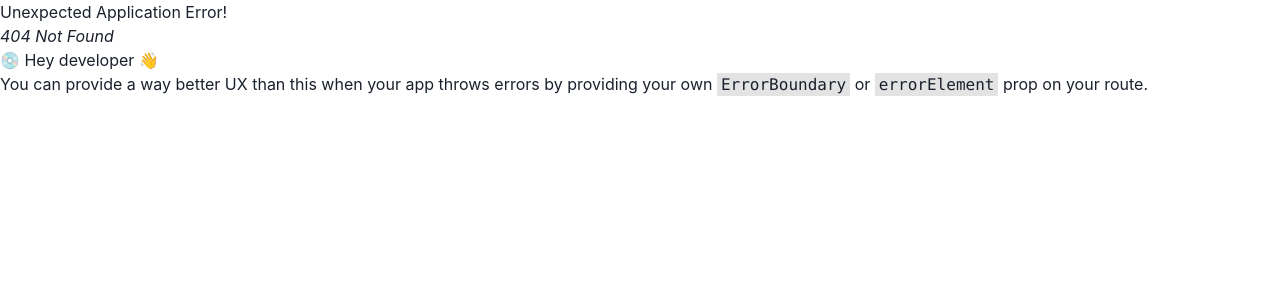
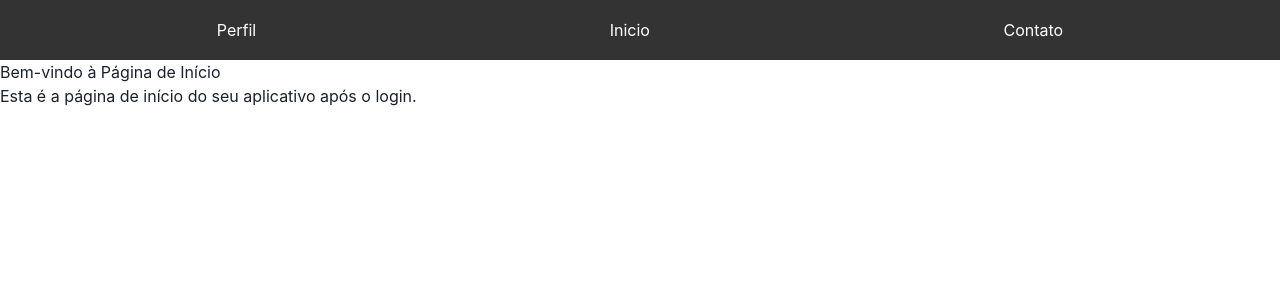
Before and after one commit to MarcoAntonioMj/EcoLink, a React (Create React App) app in the folder ecolink/: page /inicio in a window 1280 px wide. Before the commit this address had no page. Shown: the top 300 px of the page. Built offline with nearby package versions, Linux system fonts and the light colour scheme.

Commit message:
FEAT: ADD TELA INICIO

```diff
--- a/ecolink/package.json
+++ b/ecolink/package.json
@@ -3,9 +3,13 @@
   "version": "0.1.0",
   "private": true,
   "dependencies": {
+    "@chakra-ui/react": "^2.8.2",
+    "@emotion/react": "^11.11.4",
+    "@emotion/styled": "^11.11.5",
     "@testing-library/jest-dom": "^5.17.0",
     "@testing-library/react": "^13.4.0",
     "@testing-library/user-event": "^13.5.0",
+    "framer-motion": "^11.2.4",
     "react": "^18.3.1",
     "react-dom": "^18.3.1",
     "react-router-dom": "^6.23.1",
--- /dev/null
+++ b/ecolink/src/Routes/TelaDeInicio.js
@@ -0,0 +1,25 @@
+import React from 'react';
+import '../styles/styleNavbar.css';
+const Navbar = () => {
+  return (
+    <div className="navbar">
+      <div className="navbar-container">
+        <a href="#" className="navbar-item">Perfil</a>
+        <a href="#" className="navbar-item">Inicio</a>
+        <a href="#" className="navbar-item">Contato</a>
+      </div>
+    </div>
+  );
+};
+
+const TelaDeInicio = () => {
+  return (
+    <div>
+      <Navbar />
+      <h1>Bem-vindo à Página de Início</h1>
+      <p>Esta é a página de início do seu aplicativo após o login.</p>
+    </div>
+  );
+};
+
+export default TelaDeInicio;
--- a/ecolink/src/Routes/TelaDeLogin.js
+++ b/ecolink/src/Routes/TelaDeLogin.js
@@ -1,10 +1,19 @@
 import React, { useState } from 'react';
+import { Link } from 'react-router-dom';
 import logoImg from '../assets/Green Simple Eco Energy Logo (1).png';
 import '../styles/styleTelaDeLogin.css'; // Importa o arquivo CSS
 
 function TelaDeLogin() {
   const [email, setEmail] = useState("");
   const [password, setPassword] = useState("");
+
+  // Função para lidar com o clique no botão de login
+  const handleLogin = () => {
+    // Aqui você pode adicionar lógica para validar o email e a senha, se necessário
+
+    // Redireciona para a página de início
+    window.location.href = "/inicio";
+  };
 
   return (
     <div className="container">
@@ -32,11 +41,12 @@ function TelaDeLogin() {
               <span className="focus-input" data-placeholder="Password"></span>
             </div>
             <div className="container-login-form-btn">
-              <button className="login-form-btn">Login</button>
+              {/* Use o Link para redirecionar para a página de início */}
+              <button className="login-form-btn" onClick={handleLogin}>Login</button>
             </div>
             <div className="text-center">
               <span className="txt">Não possui conta?</span>
-              <a className="txt2" href="/Cadastrar">Criar conta</a>
+              <Link className="txt2" to="/Cadastrar">Criar conta</Link> {/* Use o Link para navegar para a página de cadastro */}
             </div>
           </div>
         </div>
--- a/ecolink/src/index.js
+++ b/ecolink/src/index.js
@@ -1,36 +1,35 @@
 import React from 'react';
-import ReactDOM from 'react-dom/client';
-import { createBrowserRouter, RouterProvider } from 'react-router-dom';
+import ReactDOM from 'react-dom';
+import { BrowserRouter, Routes, Route, Navigate } from 'react-router-dom';
 import { ChakraProvider } from "@chakra-ui/react";
 import TelaDeLogin from './Routes/TelaDeLogin';
+import TelaDeInicio from './Routes/TelaDeInicio';
 import Cadastrar from './Routes/Cadastrar';
 import CadastrarCentroEcologico from './Routes/CadastrarCentroEcologico';
 import CadastrarCatadores from './Routes/CadastrarCatadores';
 
-const router = createBrowserRouter([
-  {
-    path: "/",
-    element: <TelaDeLogin />,
-  },
-  {
-    path: "Cadastrar",
-    element: <Cadastrar />,
-  },
-  {
-    path: "CadastrarCentroEcologico",
-    element: <CadastrarCentroEcologico />,
-  },
-  {
-    path: "CadastrarCatadores",
-    element: <CadastrarCatadores />,
-  },
-]);
+// Simulação de autenticação
+const isAutenticado = true; // Suponha que o usuário está autenticado
 
-const root = ReactDOM.createRoot(document.getElementById('root'));
-root.render(
+function App() {
+  return (
+    <ChakraProvider>
+      <BrowserRouter>
+        <Routes>
+          <Route path="/" element={<TelaDeLogin />} />
+          <Route path="/inicio" element={isAutenticado ? <TelaDeInicio /> : <Navigate to="/" />} />
+          <Route path="/Cadastrar" element={<Cadastrar />} />
+          <Route path="/CadastrarCentroEcologico" element={<CadastrarCentroEcologico />} />
+          <Route path="/CadastrarCatadores" element={<CadastrarCatadores />} />
+        </Routes>
+      </BrowserRouter>
+    </ChakraProvider>
+  );
+}
+
+ReactDOM.render(
   <React.StrictMode>
-    <ChakraProvider>
-      <RouterProvider router={router} />
-    </ChakraProvider>
-  </React.StrictMode>
+    <App />
+  </React.StrictMode>,
+  document.getElementById('root')
 );
--- /dev/null
+++ b/ecolink/src/styles/styleNavbar.css
@@ -0,0 +1,22 @@
+.navbar {
+    background-color: #333; /* Cor de fundo da barra de navegação */
+    padding: 10px 0; /* Espaçamento interno */
+  }
+
+  .navbar-container {
+    max-width: 1200px; /* Largura máxima da barra de navegação */
+    margin: 0 auto; /* Centralizar a barra de navegação */
+    display: flex;
+    justify-content: space-around; /* Distribuir os itens uniformemente */
+  }
+
+  .navbar-item {
+    color: white; /* Cor do texto dos links */
+    text-decoration: none; /* Remover sublinhado dos links */
+    transition: background-color 0.3s; /* Transição suave do fundo ao passar o mouse */
+    padding: 8px 15px; /* Espaçamento interno dos itens */
+  }
+
+  .navbar-item:hover {
+    background-image: linear-gradient(#207f16, #103f0b); /* Gradiente suave ao passar o mouse */
+  }
```
Also changed, not shown: 1 other file (tests, documents, lock files or other folders).
